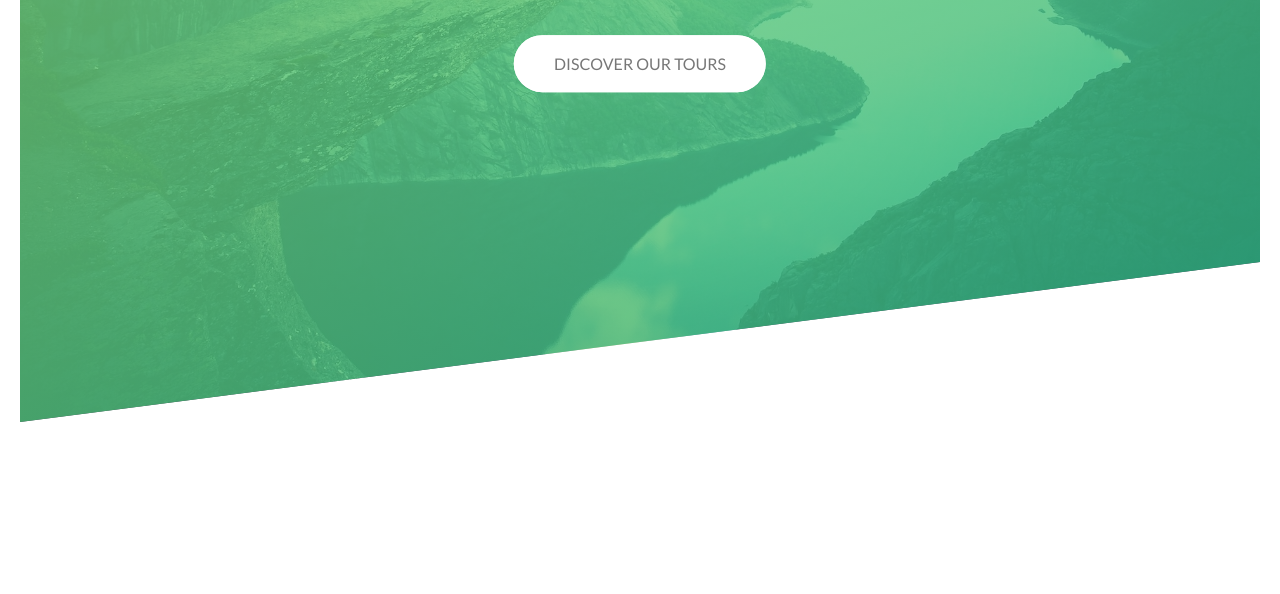
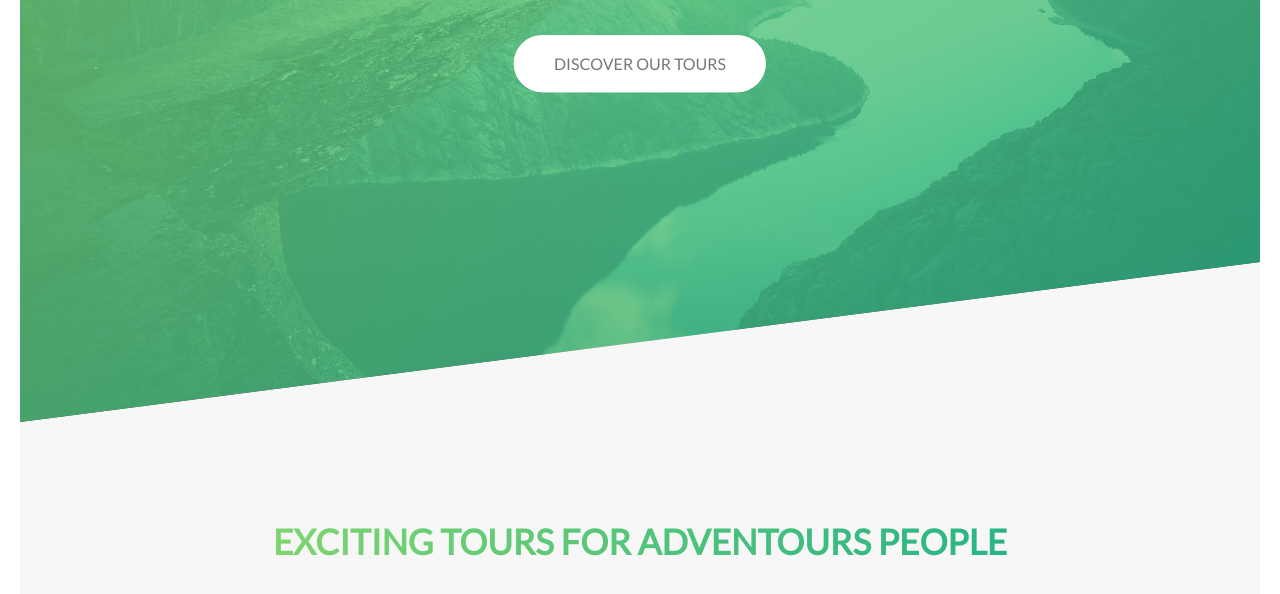
Before and after one commit to iddimsangi/css-tours, a website: page index.html in a window 1280 px wide. Shown: the part 358-952 px from the top of the page. Before the commit the page ends 800 px from the top, so only its background shows below. Drawn offline with Linux system fonts and the light colour scheme.

Commit message:
improve: add heading secondary

```diff
--- a/index.html
+++ b/index.html
@@ -29,5 +29,10 @@
         <a href="#" class="btn btn-white btn-animated">discover our tours</a>
       </div>
     </header>
+    <section class="section-about">
+      <div class="u-center">
+        <h1 class="heading-secondary">exciting tours for adventours people</h1>
+      </div>
+    </section>
   </body>
 </html>
--- a/sass/abstracts/_variables.scss
+++ b/sass/abstracts/_variables.scss
@@ -3,3 +3,4 @@ $color-light-green: #7ed56f;
 $color-medium-green: #55c57a;
 $color-dark-green: #28b485;
 $color-white: #fff;
+$color-black:#000;
--- a/sass/base/_typography.scss
+++ b/sass/base/_typography.scss
@@ -7,3 +7,17 @@ body {
   color: $color-grey;
   padding: 2rem;
 }
+.heading-secondary{
+  text-transform: uppercase;
+  font-weight: 700;
+  font-size: 3.5rem;
+  background-image: linear-gradient(to right, $color-light-green, $color-dark-green);
+  -webkit-background-clip: text;
+  display: inline-block;
+  color: transparent;
+  transition: all .2s;
+  &:hover{
+    transform: skewX(3deg) skewY(2deg) scale(1.2);
+    text-shadow: .5rem 2rem 3rem rgba($color-black, .2);
+  }
+}
--- a/sass/base/_utilities.scss
+++ b/sass/base/_utilities.scss
@@ -0,0 +1,3 @@
+.u-center{
+    text-align: center;
+}
--- /dev/null
+++ b/sass/layout/_about.scss
@@ -0,0 +1,5 @@
+.section-about {
+  background-color: #f7f7f7;
+  padding: 25rem 0;
+  margin-top: -20vh;
+}
--- a/sass/main.scss
+++ b/sass/main.scss
@@ -1,8 +1,10 @@
 @import "base/base";
 @import "base/animations";
 @import "base/typography";
+@import "base/utilities";
 
 @import "abstracts/variables";
 @import "components/btn";
 
 @import "layout/header";
+@import "layout/about";
```
Also changed, not shown: css/style.css.
